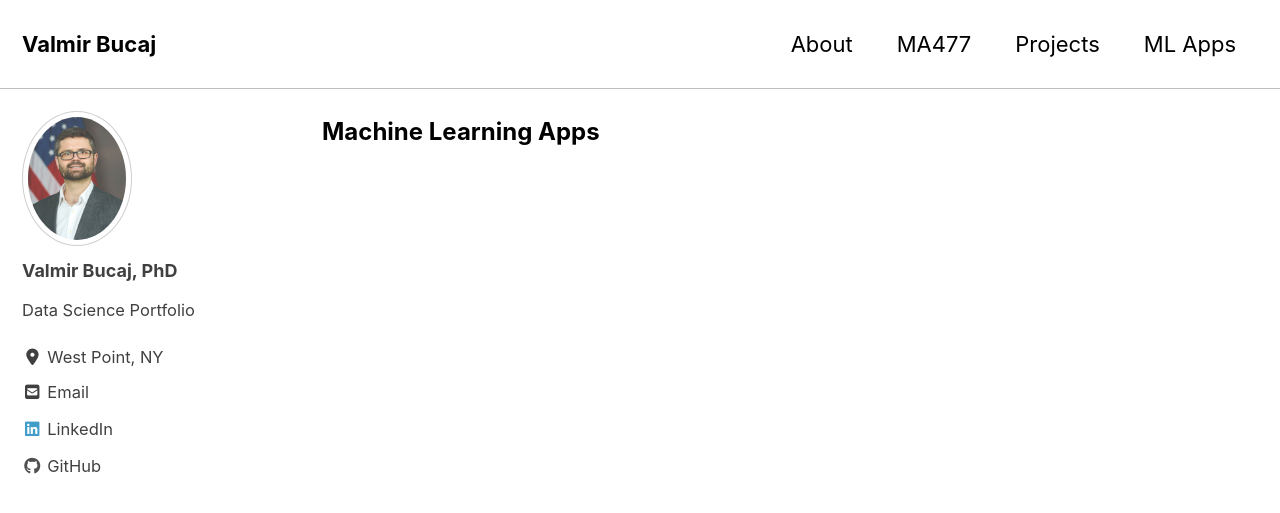
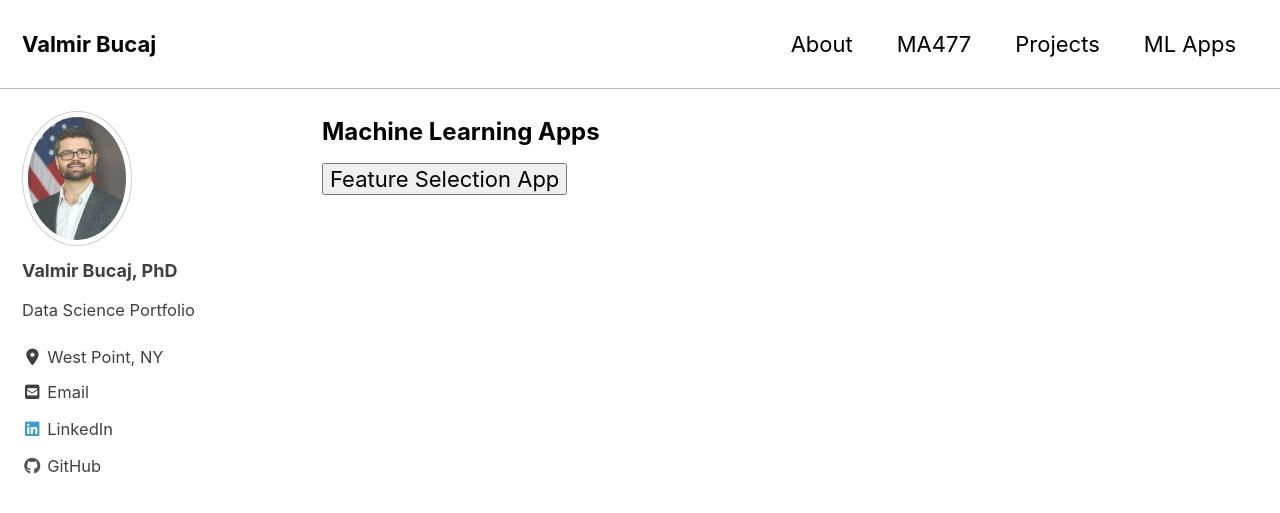
Before and after one commit to vbucaj/vbucaj.github.io, a Jekyll site: the page built from _pages/Apps.md, in a window 1280 px wide and 900 px high. Shown: the top 513 px of the window. Built offline with Jekyll 4.4.1, drawn with Linux system fonts in a browser that asks for light colours; cached includes are drawn as plain includes; nearby versions of some CDN libraries.

Commit message:
added app link

```diff
--- a/_pages/Apps.md
+++ b/_pages/Apps.md
@@ -4,3 +4,12 @@
 title: "<font size='5'>Machine Learning Apps</font>"
 author_profile: true
 ---
+
+<html>
+   <head>
+      <title>Feature Selection App</title>
+   </head>
+   <body>
+      <button onclick="window.location.href = 'https://feature-selection.herokuapp.com/';">Feature Selection App</button>
+   </body>
+</html>
```
